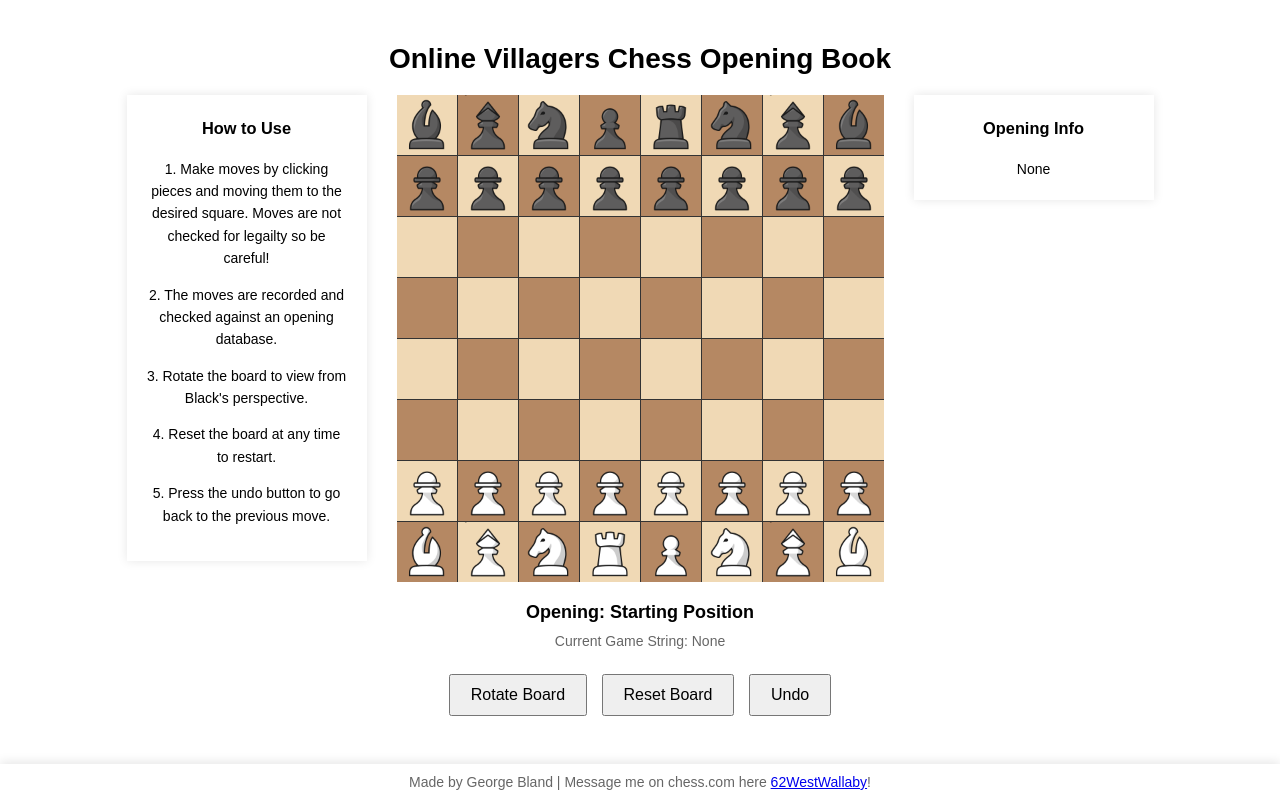
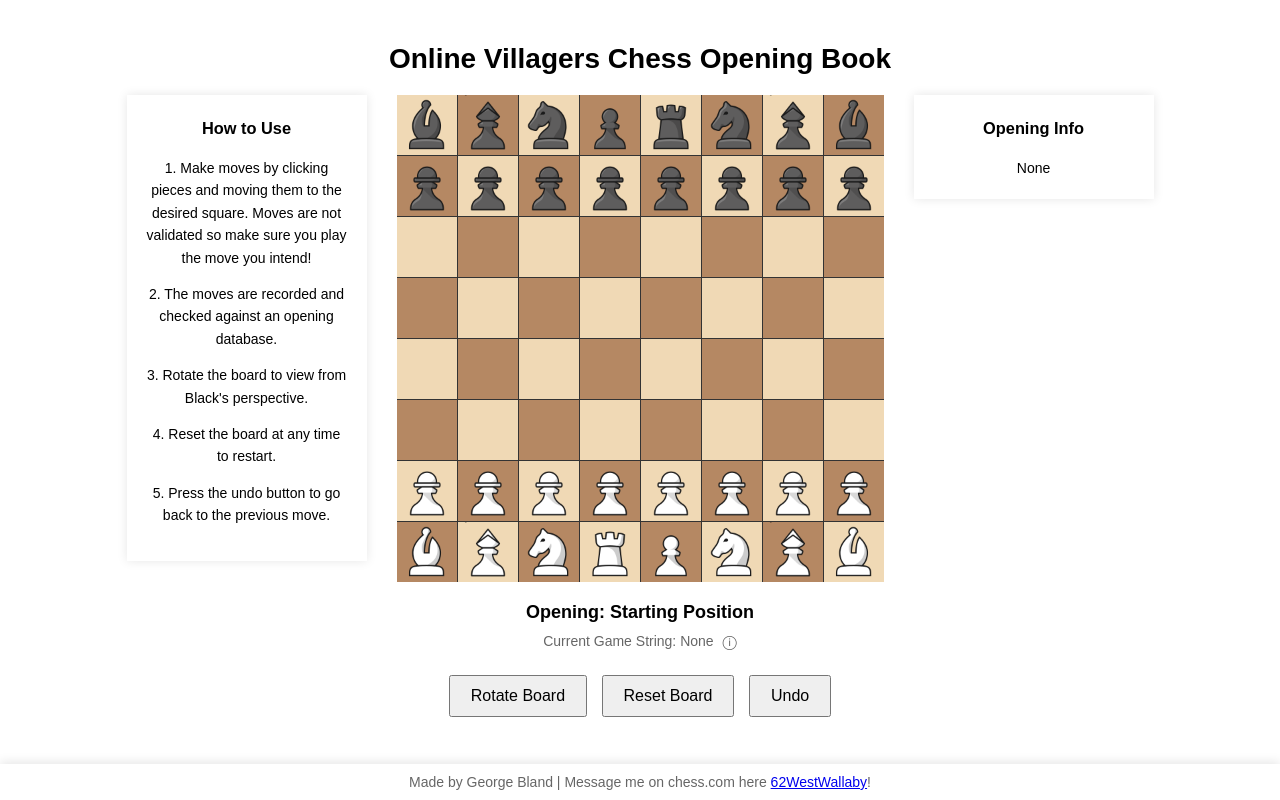
Before and after one commit to mrgwbland/vc-website, a plain HTML site: page index.html in a window 1280 px wide. Drawn offline with Linux system fonts and the light colour scheme.

Commit message:
Game string info and some more lines

```diff
--- a/index.html
+++ b/index.html
@@ -118,6 +118,16 @@
             box-shadow: 0px -2px 10px rgba(0, 0, 0, 0.1);
             text-align: center;
         }
+        .info-icon {
+            cursor: pointer;
+            margin-left: 5px;
+            font-size: 14px;
+            color: #555;
+        }
+
+        .info-icon:hover {
+            color: #000;
+        }
     </style>
 </head>
 <body>
@@ -126,7 +136,7 @@
         <div class="main">
             <div id="site-info" class="info-panel">
                 <h3>How to Use</h3>
-                <p>1. Make moves by clicking pieces and moving them to the desired square. Moves are not checked for legailty so be careful!</p>
+                <p>1. Make moves by clicking pieces and moving them to the desired square. Moves are not validated so make sure you play the move you intend!</p>
                 <p>2. The moves are recorded and checked against an opening database.</p>
                 <p>3. Rotate the board to view from Black's perspective.</p>
                 <p>4. Reset the board at any time to restart.</p>
@@ -135,7 +145,12 @@
             <div>
                 <div id="board"></div>
                 <div id="opening-name">Opening: Starting Position</div>
-                <div id="game-string">Current Game String: <span id="game-string-value">None</span></div>
+                <div id="game-string">
+                    <span>Current Game String: <span id="game-string-value">None</span></span>
+                    <span class="info-icon" title="This is a form of notation which is easy for the website to understand. It is formatted as the piece type, the start coordinates, then  the end coordinates (e.g., P1333 means a Soldier moved from d2 to d4).">
+                        &#9432;
+                    </span>
+                </div>
                 <div class="controls">
                     <button id="flip-button">Rotate Board</button>
                     <button id="reset-button">Reset Board</button>
--- a/script.js
+++ b/script.js
@@ -131,6 +131,7 @@ P1333P6444P3343;Classical Game, d5
 P1333P6444P3343P4434P1131;Classical Game, Main line
 P1333P6444P3343P6141;Classical Game, Dutch Defense
 P1333P6444P3343P6646;Classical Game, Eastern Defense
+P1333P6646;Rook Pawn Opening, Rookside Defense
 P1333P6141;German Defense
 P1333P6141P3343;German Defense, Standard Line
 P1333P6141P3343P6646;German Defense, Standard Line, g5
@@ -138,12 +139,15 @@ P1333P6141P1121;German Defense, Bishop Variation
 P1333P6141P1121P6646B0011N7251B1120P6444P3343;West Wallaby Gambit;I played this gambit in the first game I ever beat Jack and have thus named this gambit after myself
 P1333P6141P1131;German Defense, Grandmaster's Gambit
 P1333P6141P1131P4131;German Defense, Grandmaster's Gambit Accepted
+P1333P6141P1131S7151;German Defense, Grandmaster's Gambit, Sergeant Variation
+P1333P6141P1131P6646;German Defense, Grandmaster's Gambit Declined
 P1636;Bishop's Opening
 P1636P6656;g4: Traditional Line
 P1636P6646;Tio Countergambit
 P1636P6646P3646;Tio Countergambit Accepted
 P1636P6646P3646B7755;Tio Countergambit Accepted, Traditional Line
 P1636P6646P3646N7554;Tio Countergambit Accepted, Modern Variation
+1636P6646P1333;Tio Countergambit Declined
 P1636P6646S0626;Tio Countergambit Declined, Sergeant Variation
 P1131;Rookside Game
 P1131P6141;Rookside gambit
```
